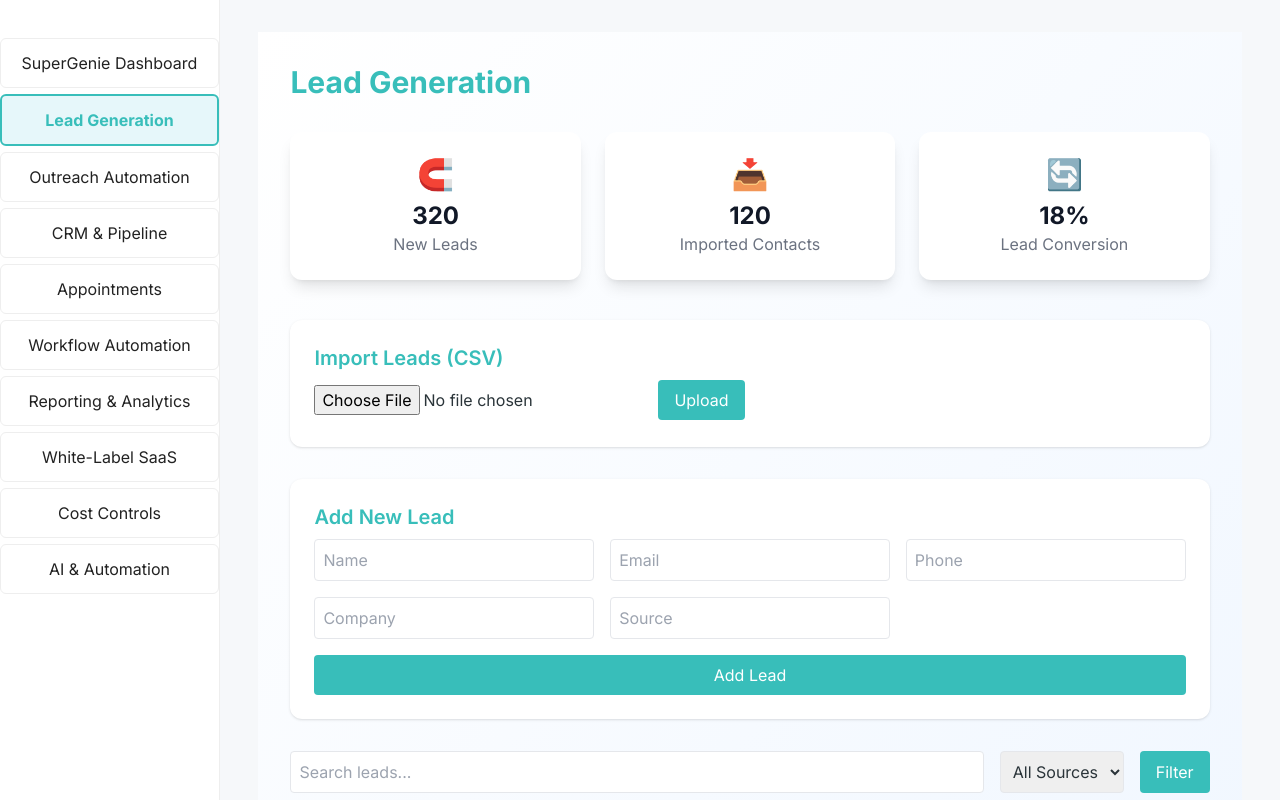
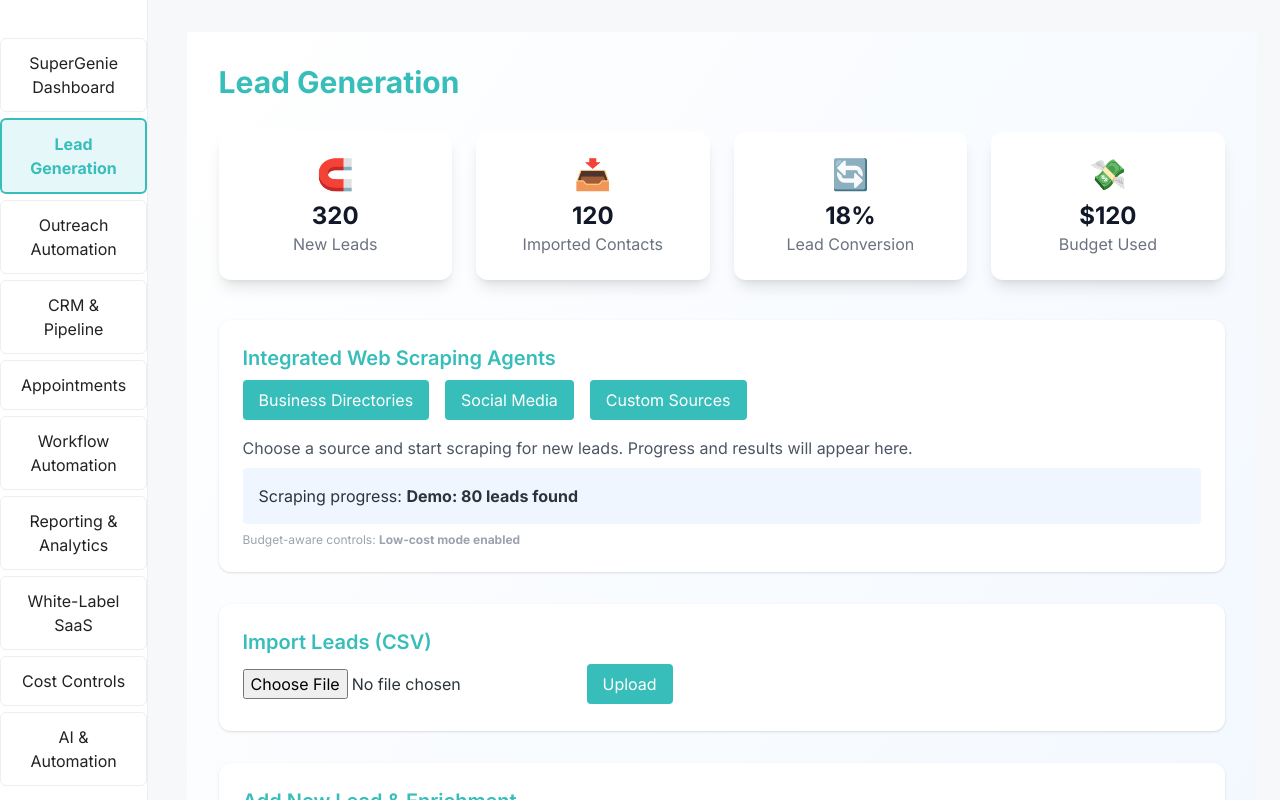
Before and after one commit to dubd59/market-genie, a React (Vite) app: page / in a window 1280 px wide. Both pictures are taken after a click on the button "Lead Generation". Shown: the top 800 px of the page. Built offline with nearby package versions, Linux system fonts and the light colour scheme; no server answers.

Commit message:
Lead Generation page: scraping agents, enrichment, deduplication, budget controls

```diff
--- a/src/App.jsx
+++ b/src/App.jsx
@@ -139,7 +139,7 @@
             <div className="min-h-screen bg-gradient-to-br from-white to-blue-50 p-8">
               <h2 className="text-3xl font-bold text-genie-teal mb-8">Lead Generation</h2>
               {/* Stats */}
-              <div className="grid grid-cols-1 md:grid-cols-3 gap-6 mb-10">
+              <div className="grid grid-cols-1 md:grid-cols-4 gap-6 mb-10">
                 <div className="bg-white shadow-lg rounded-xl p-6 flex flex-col items-center">
                   <span role="img" aria-label="leads" className="text-genie-teal text-3xl mb-2">🧲</span>
                   <div className="text-2xl font-bold text-gray-900">320</div>
@@ -155,6 +155,23 @@
                   <div className="text-2xl font-bold text-gray-900">18%</div>
                   <div className="text-gray-500">Lead Conversion</div>
                 </div>
+                <div className="bg-white shadow-lg rounded-xl p-6 flex flex-col items-center">
+                  <span role="img" aria-label="budget" className="text-genie-teal text-3xl mb-2">💸</span>
+                  <div className="text-2xl font-bold text-gray-900">$120</div>
+                  <div className="text-gray-500">Budget Used</div>
+                </div>
+              </div>
+              {/* Scraping Agents */}
+              <div className="bg-white rounded-xl shadow p-6 mb-8">
+                <h3 className="text-xl font-semibold text-genie-teal mb-2">Integrated Web Scraping Agents</h3>
+                <div className="flex gap-4 mb-4">
+                  <button className="bg-genie-teal text-white px-4 py-2 rounded hover:bg-genie-teal/80">Business Directories</button>
+                  <button className="bg-genie-teal text-white px-4 py-2 rounded hover:bg-genie-teal/80">Social Media</button>
+                  <button className="bg-genie-teal text-white px-4 py-2 rounded hover:bg-genie-teal/80">Custom Sources</button>
+                </div>
+                <div className="text-gray-600 mb-2">Choose a source and start scraping for new leads. Progress and results will appear here.</div>
+                <div className="bg-blue-50 rounded p-4">Scraping progress: <span className="font-bold">Demo: 80 leads found</span></div>
+                <div className="mt-2 text-xs text-gray-400">Budget-aware controls: <span className="font-bold">Low-cost mode enabled</span></div>
               </div>
               {/* Lead Import Tool */}
               <div className="bg-white rounded-xl shadow p-6 mb-8">
@@ -162,16 +179,20 @@
                 <input type="file" accept=".csv" className="mb-2" />
                 <button className="bg-genie-teal text-white px-4 py-2 rounded hover:bg-genie-teal/80">Upload</button>
               </div>
-              {/* Lead Capture Form */}
+              {/* Lead Capture Form with Enrichment */}
               <div className="bg-white rounded-xl shadow p-6 mb-8">
-                <h3 className="text-xl font-semibold text-genie-teal mb-2">Add New Lead</h3>
-                <form className="grid grid-cols-1 md:grid-cols-3 gap-4">
+                <h3 className="text-xl font-semibold text-genie-teal mb-2">Add New Lead & Enrichment</h3>
+                <form className="grid grid-cols-1 md:grid-cols-4 gap-4">
                   <input type="text" placeholder="Name" className="border p-2 rounded" required />
                   <input type="email" placeholder="Email" className="border p-2 rounded" required />
                   <input type="tel" placeholder="Phone" className="border p-2 rounded" />
                   <input type="text" placeholder="Company" className="border p-2 rounded" />
+                  <input type="text" placeholder="LinkedIn" className="border p-2 rounded" />
+                  <input type="text" placeholder="Twitter" className="border p-2 rounded" />
+                  <input type="text" placeholder="Website" className="border p-2 rounded" />
                   <input type="text" placeholder="Source" className="border p-2 rounded" />
-                  <button type="submit" className="bg-genie-teal text-white px-4 py-2 rounded hover:bg-genie-teal/80 col-span-1 md:col-span-3">Add Lead</button>
+                  <textarea placeholder="Lead Description" className="border p-2 rounded col-span-1 md:col-span-4" />
+                  <button type="submit" className="bg-genie-teal text-white px-4 py-2 rounded hover:bg-genie-teal/80 col-span-1 md:col-span-4">Add Lead</button>
                 </form>
               </div>
               {/* Filters/Search */}
@@ -185,7 +206,7 @@
                 </select>
                 <button className="bg-genie-teal text-white px-4 py-2 rounded hover:bg-genie-teal/80">Filter</button>
               </div>
-              {/* Recent Leads Table */}
+              {/* Recent Leads Table with Enrichment and Deduplication */}
               <div className="bg-white rounded-xl shadow p-6">
                 <h3 className="text-xl font-semibold text-genie-teal mb-4">Recent Leads</h3>
                 <table className="w-full text-left">
@@ -195,17 +216,25 @@
                       <th className="py-2">Email</th>
                       <th className="py-2">Phone</th>
                       <th className="py-2">Company</th>
+                      <th className="py-2">LinkedIn</th>
+                      <th className="py-2">Twitter</th>
+                      <th className="py-2">Website</th>
                       <th className="py-2">Source</th>
+                      <th className="py-2">Description</th>
                       <th className="py-2">Actions</th>
                     </tr>
                   </thead>
                   <tbody>
-                    <tr>
+                    <tr className="bg-blue-50">
                       <td className="py-2">Jane Doe</td>
                       <td className="py-2">jane@example.com</td>
                       <td className="py-2">555-1234</td>
                       <td className="py-2">Acme Inc.</td>
+                      <td className="py-2">linkedin.com/in/janedoe</td>
+                      <td className="py-2">@janedoe</td>
+                      <td className="py-2">acme.com</td>
                       <td className="py-2">Website</td>
+                      <td className="py-2">Interested in demo</td>
                       <td className="py-2">
                         <button className="text-genie-teal mr-2">Edit</button>
                         <button className="text-red-500">Delete</button>
@@ -216,18 +245,26 @@
                       <td className="py-2">john@company.com</td>
                       <td className="py-2">555-5678</td>
                       <td className="py-2">Beta LLC</td>
+                      <td className="py-2">linkedin.com/in/johnsmith</td>
+                      <td className="py-2">@johnsmith</td>
+                      <td className="py-2">betallc.com</td>
                       <td className="py-2">Referral</td>
+                      <td className="py-2">Requested pricing</td>
                       <td className="py-2">
                         <button className="text-genie-teal mr-2">Edit</button>
                         <button className="text-red-500">Delete</button>
                       </td>
                     </tr>
-                    <tr>
+                    <tr className="bg-red-50">
                       <td className="py-2">Alice Lee</td>
                       <td className="py-2">alice@startup.com</td>
                       <td className="py-2">555-8765</td>
                       <td className="py-2">Startup Hub</td>
+                      <td className="py-2">linkedin.com/in/alicelee</td>
+                      <td className="py-2">@alicelee</td>
+                      <td className="py-2">startuphub.com</td>
                       <td className="py-2">Event</td>
+                      <td className="py-2">Duplicate detected</td>
                       <td className="py-2">
                         <button className="text-genie-teal mr-2">Edit</button>
                         <button className="text-red-500">Delete</button>
@@ -239,6 +276,7 @@
                   <button className="bg-genie-teal text-white px-4 py-2 rounded hover:bg-genie-teal/80">Export CSV</button>
                   <button className="bg-genie-teal/10 text-genie-teal px-4 py-2 rounded hover:bg-genie-teal/20">Add Lead</button>
                 </div>
+                <div className="mt-2 text-xs text-red-500">Deduplication: <span className="font-bold">1 duplicate found</span></div>
               </div>
             </div>
           )}
```
